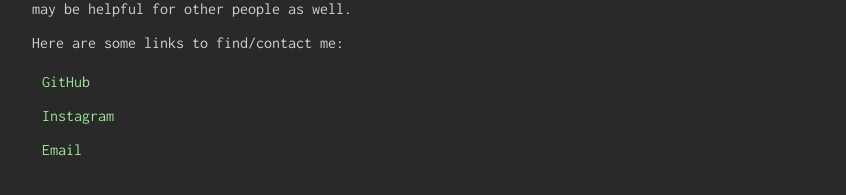
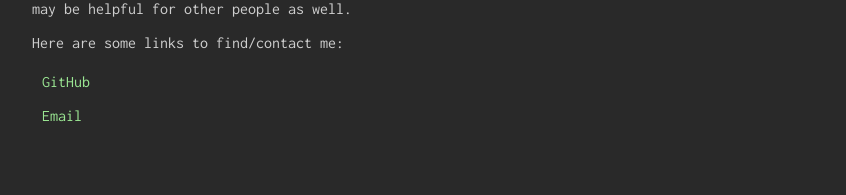
Before and after one commit to krydos/blog, a Jekyll site: the page built from me/index.md, in a window 1280 px wide. Shown: the part 237-432 px from the top of the page, without its empty margins (208-1054 px from the left). Built offline with Jekyll 4.4.1, drawn with Linux system fonts in a browser that asks for light colours.

Commit message:
Who is using instagram nowadays

```diff
--- a/me/index.md
+++ b/me/index.md
@@ -14,5 +14,4 @@
 Here are some links to find/contact me:
 
 - <a target="_blank" href="https://github.com/KryDos">GitHub</a>
-- <a target="_blank" href="https://www.instagram.com/ruslan_bekenev/">Instagram</a>
 - <a target="_blank" href="mailto:furyinbox@gmail.com">Email</a>
```
